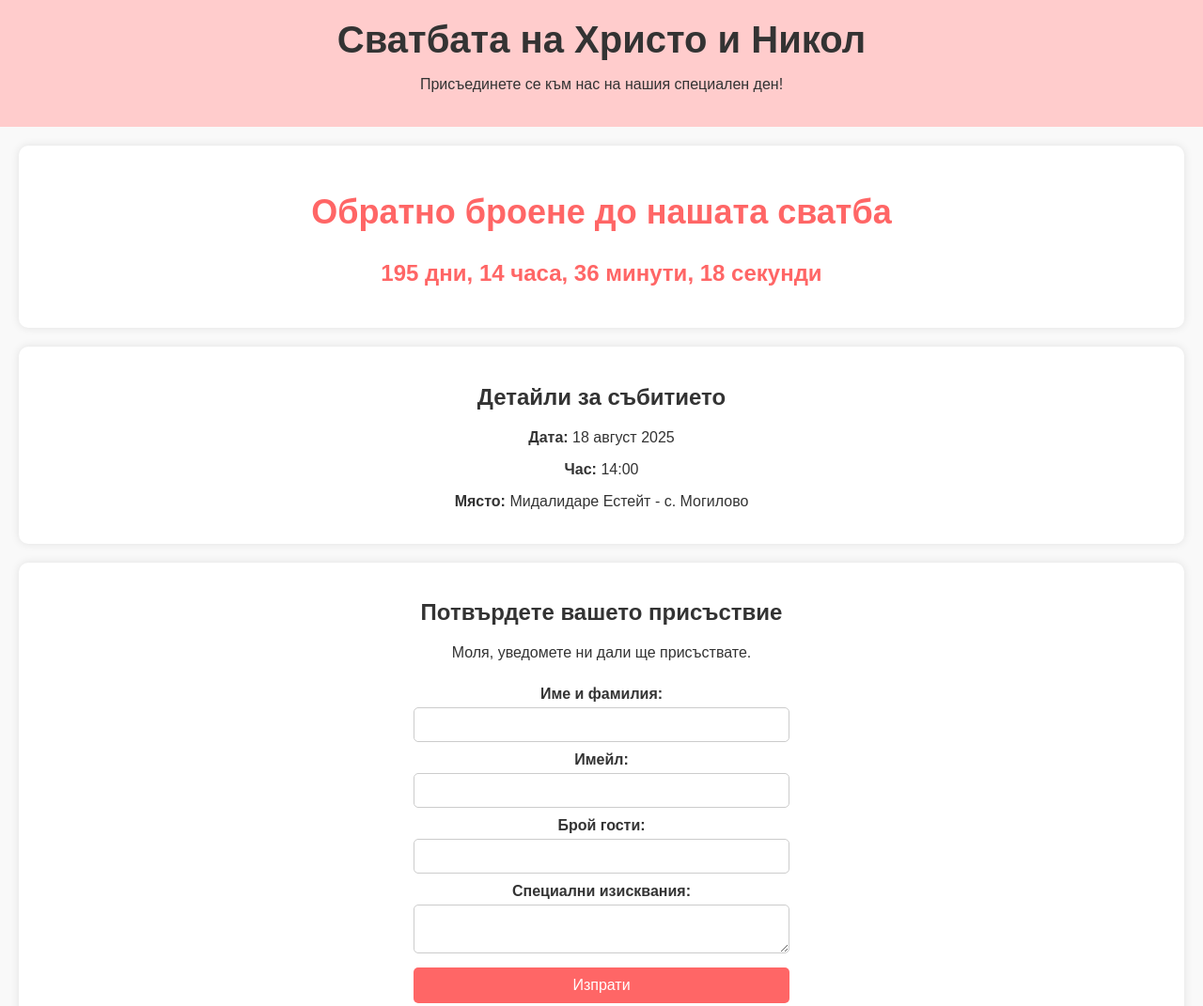
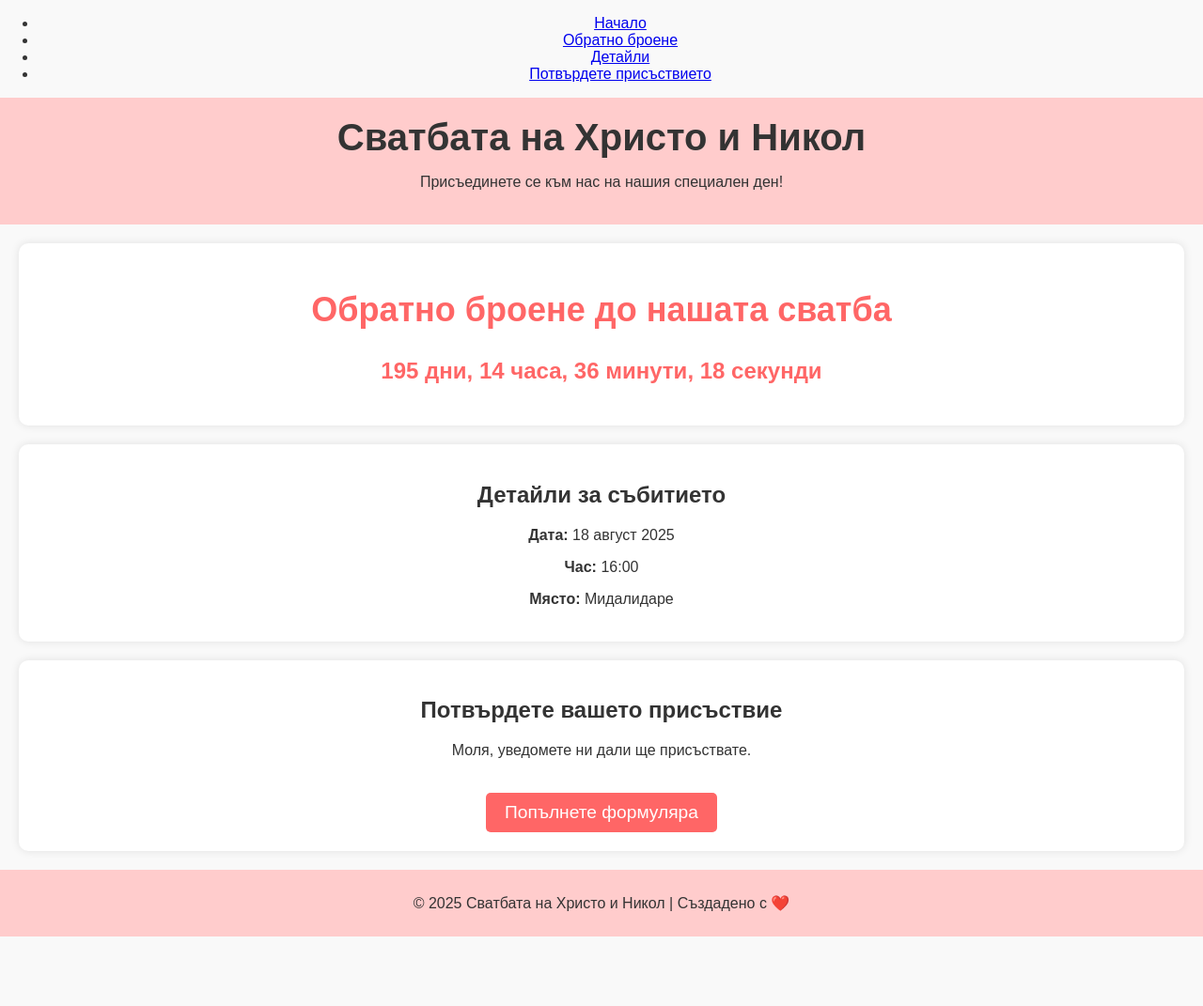
Before and after one commit to hritren/wedding-website, a plain HTML site: page index.html in a window 1280 px wide. Shown: the top 1071 px of the page at 94% size. After the commit the page ends 997 px from the top, so only its background shows below. Drawn offline with Linux system fonts and the light colour scheme.

Commit message:
link google form for the guests

```diff
--- a/assets/css/style.css
+++ b/assets/css/style.css
@@ -72,3 +72,49 @@ footer {
     background-color: #ffcccc;
     color: #333;
 }
+
+.rsvp-button {
+    display: inline-block;
+    padding: 10px 20px;
+    background-color: #ff6666;
+    color: white;
+    text-decoration: none;
+    border-radius: 5px;
+    font-size: 1.2em;
+    margin-top: 20px;
+}
+
+.rsvp-button:hover {
+    background-color: #cc3333;
+}
+
+header {
+    background-color: #ffcccc;
+    padding: 20px;
+}
+
+header h1 {
+    margin: 0;
+    font-size: 2.5em;
+}
+
+section {
+    padding: 20px;
+    margin: 20px;
+    background-color: #fff;
+    border-radius: 10px;
+    box-shadow: 0px 0px 10px rgba(0, 0, 0, 0.1);
+}
+
+#countdown {
+    font-size: 1.5em;
+    font-weight: bold;
+    color: #ff6666;
+}
+
+footer {
+    margin-top: 20px;
+    padding: 10px;
+    background-color: #ffcccc;
+    color: #333;
+}
--- a/index.html
+++ b/index.html
@@ -7,6 +7,15 @@
     <link rel="stylesheet" href="assets/css/style.css">
 </head>
 <body>
+    <div class="sidebar">
+        <ul>
+            <li><a href="index.html">Начало</a></li>
+            <li><a href="#countdown">Обратно броене</a></li>
+            <li><a href="#event-details">Детайли</a></li>
+            <li><a href="rsvp.html">Потвърдете присъствието</a></li>
+        </ul>
+    </div>
+
     <header>
         <h1>Сватбата на Христо и Никол</h1>
         <p>Присъединете се към нас на нашия специален ден!</p>
@@ -14,34 +23,20 @@
 
     <section id="countdown">
         <h2>Обратно броене до нашата сватба</h2>
-        <p id="timer"></p>
+        <p id="timer">Зареждане...</p>
     </section>
 
     <section id="event-details">
         <h2>Детайли за събитието</h2>
         <p><strong>Дата:</strong> 18 август 2025</p>
-        <p><strong>Час:</strong> 14:00</p>
-        <p><strong>Място:</strong> Мидалидаре Естейт - с. Могилово</p>
+        <p><strong>Час:</strong> 16:00</p>
+        <p><strong>Място:</strong> Мидалидаре</p>
     </section>
 
     <section id="rsvp">
         <h2>Потвърдете вашето присъствие</h2>
         <p>Моля, уведомете ни дали ще присъствате.</p>
-        <form action="https://formspree.io/f/YOUR_FORM_ID" method="POST">
-            <label for="name">Име и фамилия:</label>
-            <input type="text" id="name" name="name" required>
-
-            <label for="email">Имейл:</label>
-            <input type="email" id="email" name="email" required>
-
-            <label for="guests">Брой гости:</label>
-            <input type="number" id="guests" name="guests" min="1" required>
-
-            <label for="message">Специални изисквания:</label>
-            <textarea id="message" name="message"></textarea>
-
-            <button type="submit">Изпрати</button>
-        </form>
+        <a href="pages/rsvp.html" class="rsvp-button">Попълнете формуляра</a>
     </section>
 
     <footer>
```
Also changed, not shown: pages/rsvp.html (+23 -0 lines).
